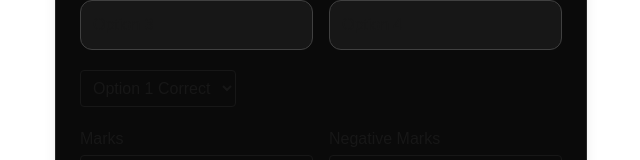
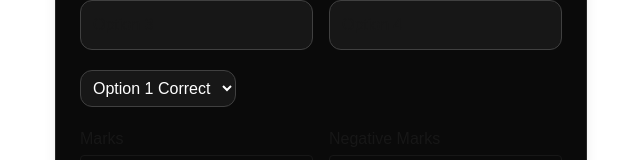
Before and after one commit to LateeshaNarnolia104/Outscore, a Next.js app in the folder outscore/: page /dashboard/tests/1 in a window 1280 px wide. Shown: the part 322-482 px from the top of the page, without its empty margins (319-959 px from the left). Built offline with nearby package versions, Linux system fonts and the light colour scheme; no server answers; the database is empty.

Commit message:
fixed select correct option css

```diff
--- a/outscore/components/question/AddQuestionForm.tsx
+++ b/outscore/components/question/AddQuestionForm.tsx
@@ -59,15 +59,20 @@ export default function AddQuestionForm({ testId }: { testId: string }) {
       <select
         value={correct}
         onChange={(e) => setCorrect(Number(e.target.value))}
-        className="border p-2 rounded"
+        className="border border-neutral-700 bg-neutral-900 text-white p-2 rounded-xl"
       >
-        <option value={0}>Option 1 Correct</option>
-
-        <option value={1}>Option 2 Correct</option>
-
-        <option value={2}>Option 3 Correct</option>
-
-        <option value={3}>Option 4 Correct</option>
+        <option value={0} className="bg-neutral-900 text-white">
+          Option 1 Correct
+        </option>
+        <option value={1} className="bg-neutral-900 text-white">
+          Option 2 Correct
+        </option>
+        <option value={2} className="bg-neutral-900 text-white">
+          Option 3 Correct
+        </option>
+        <option value={3} className="bg-neutral-900 text-white">
+          Option 4 Correct
+        </option>
       </select>
 
       <div className="grid grid-cols-2 gap-4">
```
